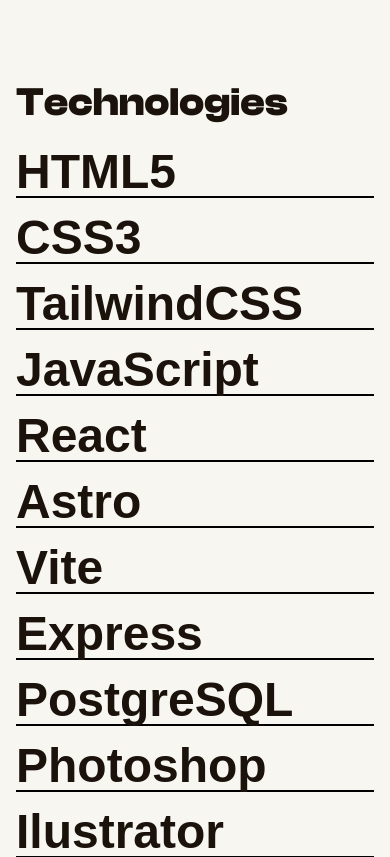
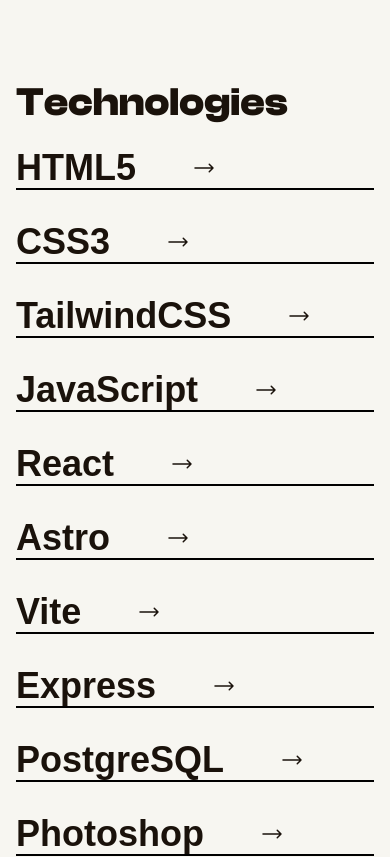
Before and after one commit to delcruzzz/my-portfolio, a React (Vite) app: page / in a window 390 px wide. Shown: the part 1140-1997 px from the top of the page. Built offline with nearby package versions, Linux system fonts and the light colour scheme; a web font is replaced by a local one.

Commit message:
fix font weigth in small screen :airplane:

```diff
--- a/src/components/banners/technologies.jsx
+++ b/src/components/banners/technologies.jsx
@@ -1,20 +1,55 @@
+import ArrowRigth from "../icons/arrow_rigth";
+
 export default function Technologies() {
   return (
     <section className="w-full min-h-full py-12" id="2">
       <div className="flex flex-col font-bold align-baseline text-[2.5rem] md:text-[4rem] text-[#1a120b] py-4 md:mx-10">
         <p>Technologies</p>
-        <section className="font-semibold text-5xl py-4 space-y-4">
-          <p className="border-b-2 border-black">HTML5</p>
-          <p className="border-b-2 border-black">CSS3</p>
-          <p className="border-b-2 border-black">TailwindCSS</p>
-          <p className="border-b-2 border-black">JavaScript</p>
-          <p className="border-b-2 border-black">React</p>
-          <p className="border-b-2 border-black">Astro</p>
-          <p className="border-b-2 border-black">Vite</p>
-          <p className="border-b-2 border-black">Express</p>
-          <p className="border-b-2 border-black">PostgreSQL</p>
-          <p className="border-b-2 border-black">Photoshop</p>
-          <p className="border-b-2 border-black">Ilustrator</p>
+        <section className="font-semibold text-4xl md:text-5xl py-4 space-y-8">
+          <a className="flex items-center space-x-14 border-b-2 border-black">
+            <p>HTML5</p>
+            <ArrowRigth />
+          </a>
+          <a className="flex items-center space-x-14 border-b-2 border-black">
+            <p>CSS3</p>
+            <ArrowRigth />
+          </a>
+          <a className="flex items-center space-x-14 border-b-2 border-black">
+            <p>TailwindCSS</p>
+            <ArrowRigth />
+          </a>
+          <a className="flex items-center space-x-14 border-b-2 border-black">
+            <p>JavaScript</p>
+            <ArrowRigth />
+          </a>
+          <a className="flex items-center space-x-14 border-b-2 border-black">
+            <p>React</p>
+            <ArrowRigth />
+          </a>
+          <a className="flex items-center space-x-14 border-b-2 border-black">
+            <p>Astro</p>
+            <ArrowRigth />
+          </a>
+          <a className="flex items-center space-x-14 border-b-2 border-black">
+            <p>Vite</p>
+            <ArrowRigth />
+          </a>
+          <a className="flex items-center space-x-14 border-b-2 border-black">
+            <p>Express</p>
+            <ArrowRigth />
+          </a>
+          <a className="flex items-center space-x-14 border-b-2 border-black">
+            <p>PostgreSQL</p>
+            <ArrowRigth />
+          </a>
+          <a className="flex items-center space-x-14 border-b-2 border-black">
+            <p>Photoshop</p>
+            <ArrowRigth />
+          </a>
+          <a className="flex items-center space-x-14 border-b-2 border-black">
+            <p>Illustrator</p>
+            <ArrowRigth />
+          </a>
         </section>
       </div>
     </section>
--- /dev/null
+++ b/src/components/icons/arrow_rigth.jsx
@@ -0,0 +1,7 @@
+export default function ArrowRigth() {
+  return (
+    <svg xmlns="http://www.w3.org/2000/svg" fill="none" viewBox="0 0 24 24" strokeWidth={1.5} stroke="currentColor" className="w-6 h-6">
+      <path strokeLinecap="round" strokeLinejoin="round" d="M17.25 8.25L21 12m0 0l-3.75 3.75M21 12H3" />
+    </svg>
+  )
+}
--- a/src/components/navigation/navbar.jsx
+++ b/src/components/navigation/navbar.jsx
@@ -14,7 +14,7 @@
         <section className="w-full z-30 top-0 sticky">
             <div className="flex items-center justify-between px-4 md:px-12 py-2">
                 <section className="text-2xl font-bold uppercase">
-                    delcruz
+                    <a href="/">delcruz</a>
                 </section>
                 <section className="hidden md:flex items-center justify-between space-x-56 font-semibold text-md">
                     <nav className="flex flex-col">
```
